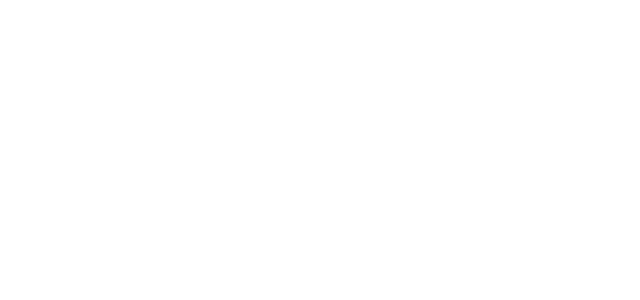
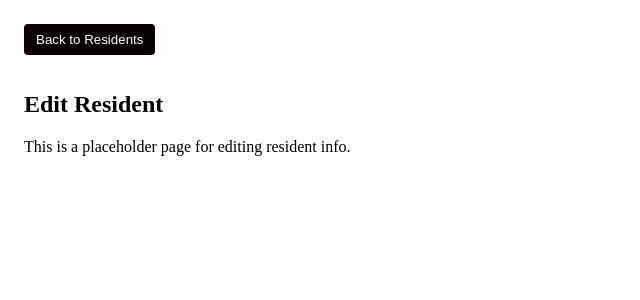
Before and after one commit to trevortrues/Scheduling-Program, a React (Vite) app in the folder src/renderer/: page /editres in a window 1280 px wide. Before the commit this address had no page. Shown: the top 300 px of the page, without its empty margins (0-640 px from the left). Built offline with nearby package versions, Linux system fonts and the light colour scheme.

Commit message:
edit pages added to S and R

```diff
--- a/src/renderer/src/App.jsx
+++ b/src/renderer/src/App.jsx
@@ -4,6 +4,8 @@
 import ServicePage from "./components/ServicePage";
 import ResidentPage from "./components/ResidentPage";
 import HistPage from "./components/HistPage";
+import EditR from "./components/EditR";
+import EditS from "./components/EditS";
 
 function App() {
   return (
@@ -15,6 +17,8 @@
           <Route path="/service" element={<ServicePage />} />
           <Route path="/resident" element={<ResidentPage />} />
           <Route path="/history" element={<HistPage />} />
+          <Route path="/editres" element={<EditR />} />
+          <Route path="/editser" element={<EditS />} />
         </Routes>
       </div>
     </Router>
--- /dev/null
+++ b/src/renderer/src/components/EditR.jsx
@@ -0,0 +1,27 @@
+import React from "react";
+import { Link } from "react-router-dom";
+
+export default function EditR() {
+  return (
+    <div style={{ padding: "16px" }}>
+      <Link to="/resident" style={{ textDecoration: "none" }}>
+        <button
+          style={{
+            padding: "8px 12px",
+            borderRadius: "4px",
+            backgroundColor: "#090101ff",
+            color: "white",
+            border: "none",
+            cursor: "pointer",
+            marginBottom: "16px",
+          }}
+        >
+          Back to Residents
+        </button>
+      </Link>
+
+      <h2>Edit Resident</h2>
+      <p>This is a placeholder page for editing resident info.</p>
+    </div>
+  );
+}
--- /dev/null
+++ b/src/renderer/src/components/EditS.jsx
@@ -0,0 +1,27 @@
+import React from "react";
+import { Link } from "react-router-dom";
+
+export default function EditS() {
+  return (
+    <div style={{ padding: "16px" }}>
+      <Link to="/service" style={{ textDecoration: "none" }}>
+        <button
+          style={{
+            padding: "8px 12px",
+            borderRadius: "4px",
+            backgroundColor: "#090101ff",
+            color: "white",
+            border: "none",
+            cursor: "pointer",
+            marginBottom: "16px",
+          }}
+        >
+          Back to Services
+        </button>
+      </Link>
+
+      <h2>Edit Service</h2>
+      <p>This is a placeholder page for editing service info.</p>
+    </div>
+  );
+}
--- a/src/renderer/src/components/ResidentPage.jsx
+++ b/src/renderer/src/components/ResidentPage.jsx
@@ -42,7 +42,7 @@
         {/* Resident 1 */}
         <div style={{ display: "flex", gap: "8px", alignItems: "center" }}>
           <span>Resident 1:</span>
-          <button style={buttonStyle}>EDIT</button>
+          <Link to="/editres" style={{ textDecoration: "none" }}><button style={buttonStyle}>EDIT</button></Link>
           <button style={buttonStyle}>DELETE</button>
           <button style={buttonStyle}>VIEW</button>
         </div>
@@ -50,7 +50,7 @@
         {/* Resident 2 */}
         <div style={{ display: "flex", gap: "8px", alignItems: "center" }}>
           <span>Resident 2:</span>
-          <button style={buttonStyle}>EDIT</button>
+          <Link to="/editres" style={{ textDecoration: "none" }}><button style={buttonStyle}>EDIT</button></Link>
           <button style={buttonStyle}>DELETE</button>
           <button style={buttonStyle}>VIEW</button>
         </div>
@@ -58,7 +58,7 @@
         {/* Resident 3 */}
         <div style={{ display: "flex", gap: "8px", alignItems: "center" }}>
           <span>Resident 3:</span>
-          <button style={buttonStyle}>EDIT</button>
+          <Link to="/editres" style={{ textDecoration: "none" }}><button style={buttonStyle}>EDIT</button></Link>
           <button style={buttonStyle}>DELETE</button>
           <button style={buttonStyle}>VIEW</button>
         </div>
--- a/src/renderer/src/components/ServicePage.jsx
+++ b/src/renderer/src/components/ServicePage.jsx
@@ -39,7 +39,7 @@
         {/* Service A */}
         <div style={{ display: "flex", alignItems: "center", gap: "12px" }}>
           <span style={{ width: "100px" }}>Service A:</span>
-           <button style={buttonStyle}>EDIT</button>
+          <Link to="/editser" style={{ textDecoration: "none" }}><button style={buttonStyle}>EDIT</button></Link>
           <button style={buttonStyle}>DELETE</button>
           <button style={buttonStyle}>VIEW</button>
         </div>
@@ -47,7 +47,7 @@
         {/* Service B */}
         <div style={{ display: "flex", alignItems: "center", gap: "12px" }}>
           <span style={{ width: "100px" }}>Service B:</span>
-           <button style={buttonStyle}>EDIT</button>
+          <Link to="/editser" style={{ textDecoration: "none" }}><button style={buttonStyle}>EDIT</button></Link>
           <button style={buttonStyle}>DELETE</button>
           <button style={buttonStyle}>VIEW</button>
         </div>
@@ -55,7 +55,7 @@
         {/* Service C */}
         <div style={{ display: "flex", alignItems: "center", gap: "12px" }}>
           <span style={{ width: "100px" }}>Service C:</span>
-           <button style={buttonStyle}>EDIT</button>
+         <Link to="/editser" style={{ textDecoration: "none" }}><button style={buttonStyle}>EDIT</button></Link>
           <button style={buttonStyle}>DELETE</button>
           <button style={buttonStyle}>VIEW</button>
         </div>
```
